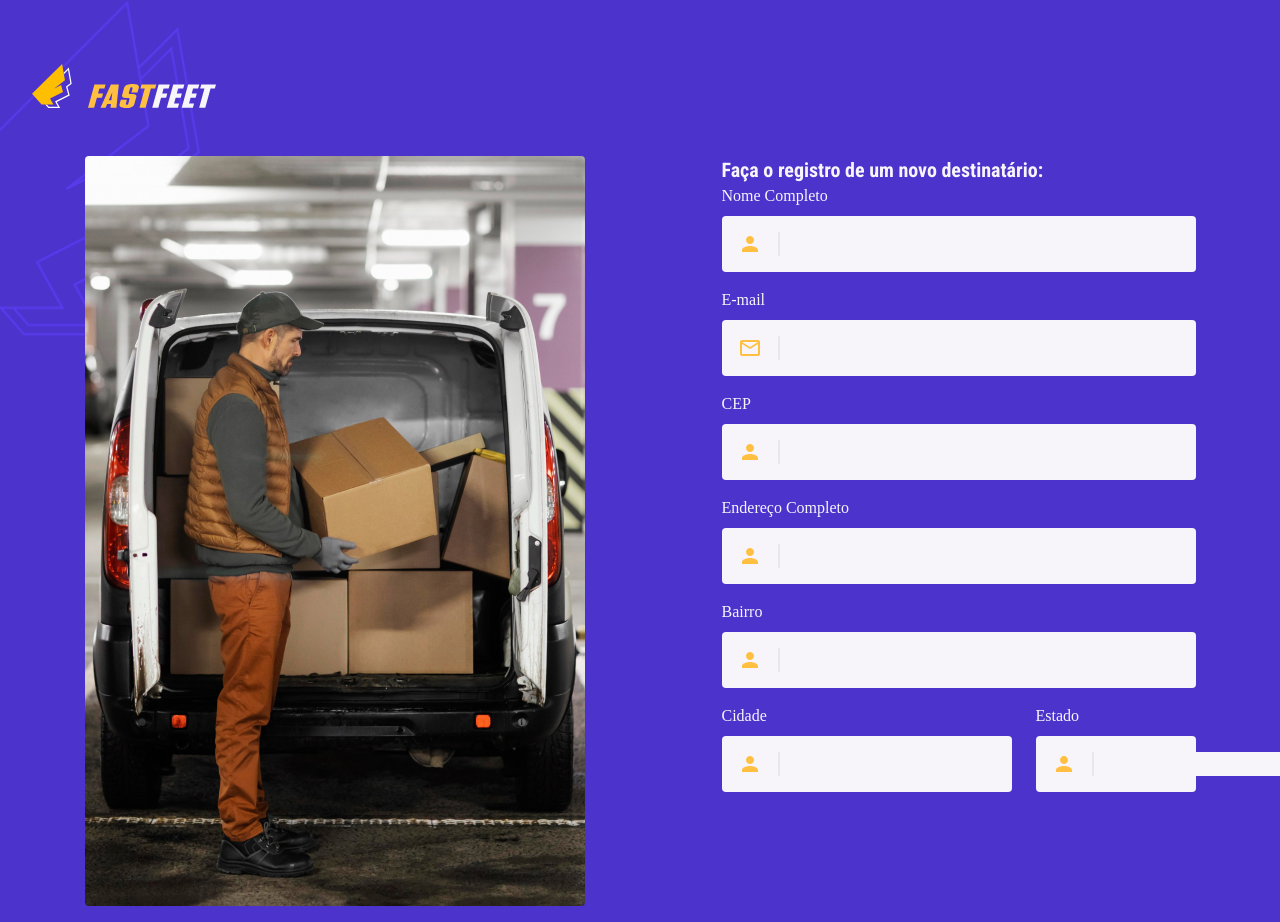
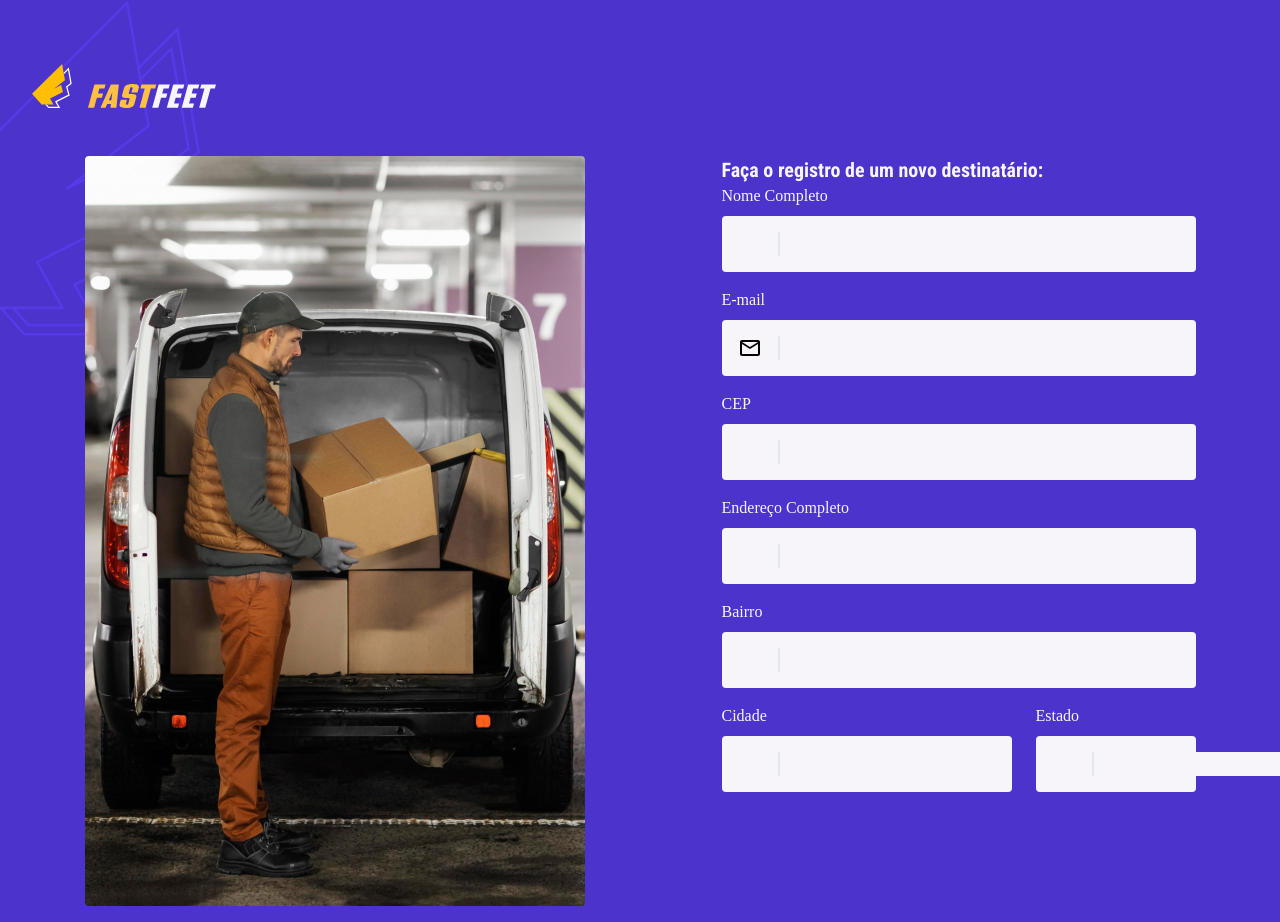
Before and after one commit to felipe-mlopes/fast-feet-, a Next.js app: page /admin/recipient in a window 1280 px wide. Shown: the top 922 px of the page. Built offline with nearby package versions, Linux system fonts and the light colour scheme.

Commit message:
refactor: remove inputFilled and add color in SvgProps

```diff
--- a/src/components/icons/mail-icon.tsx
+++ b/src/components/icons/mail-icon.tsx
@@ -1,8 +1,8 @@
 interface SvgProps {
-  inputFilled?: boolean;
+  color?: string;
 }
 
-export function MailIcon({ inputFilled }: SvgProps) {
+export function MailIcon({ color }: SvgProps) {
   return (
     <svg
       xmlns="http://www.w3.org/2000/svg"
@@ -11,7 +11,7 @@ export function MailIcon({ inputFilled }: SvgProps) {
       viewBox="0 0 24 24"
     >
       <path
-        fill={inputFilled ? "#4C33CC" : "#FFC042"}
+        fill={color}
         d="M22 6c0-1.1-.9-2-2-2H4c-1.1 0-2 .9-2 2v12c0 1.1.9 2 2 2h16c1.1 0 2-.9 2-2zm-2 0l-8 5l-8-5zm0 12H4V8l8 5l8-5z"
       />
     </svg>
--- a/src/components/icons/profile-icon.tsx
+++ b/src/components/icons/profile-icon.tsx
@@ -1,8 +1,8 @@
 interface SvgProps {
-  inputFilled?: boolean;
+  color?: string;
 }
 
-export function ProfileIcon({ inputFilled = false }: SvgProps) {
+export function ProfileIcon({ color }: SvgProps) {
   return (
     <svg
       xmlns="http://www.w3.org/2000/svg"
@@ -14,7 +14,7 @@ export function ProfileIcon({ inputFilled = false }: SvgProps) {
       <g clipPath="url(#clip0_139_1175)">
         <path
           d="M12 12C14.21 12 16 10.21 16 8C16 5.79 14.21 4 12 4C9.79 4 8 5.79 8 8C8 10.21 9.79 12 12 12ZM12 14C9.33 14 4 15.34 4 18V20H20V18C20 15.34 14.67 14 12 14Z"
-          fill={inputFilled ? "#4C33CC" : "#FFC042"}
+          fill={color}
         />
       </g>
       <defs>
```
